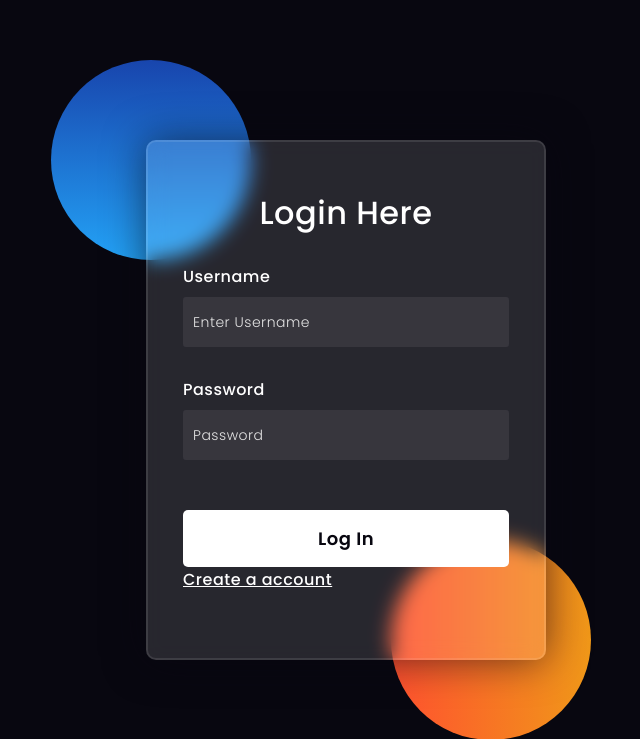
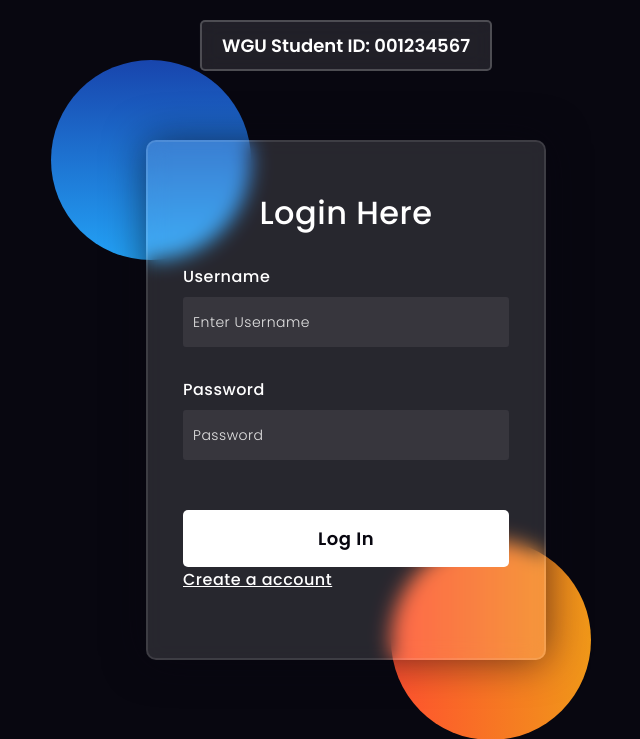
Before and after one commit to codeecoffee/pySelenium, a Django app: page /login/ in a window 1280 px wide. Shown: the top 739 px of the page, without its empty margins (294-934 px from the left). Run offline with Django 3.2, Linux system fonts and the light colour scheme.

Commit message:
Add WGU Student ID header to login page
Added a student ID header with styling to the login page.

```diff
--- a/templates/login.html
+++ b/templates/login.html
@@ -50,6 +50,25 @@ body{
     right: -30px;
     bottom: -80px;
 }
+
+/* Student ID Header Styling */
+.student-id-header {
+    position: absolute;
+    top: 20px;
+    left: 50%;
+    transform: translateX(-50%);
+    font-family: 'Poppins', sans-serif;
+    color: #ffffff;
+    font-size: 18px;
+    font-weight: 600;
+    background-color: rgba(255,255,255,0.1);
+    padding: 10px 20px;
+    border-radius: 5px;
+    backdrop-filter: blur(10px);
+    border: 2px solid rgba(255,255,255,0.2);
+    z-index: 1000;
+}
+
 form{
     height: 520px;
     width: 400px;
@@ -135,6 +154,11 @@ button{
     </style>
 </head>
 <body>
+    <!-- WGU Student ID Header -->
+    <div class="student-id-header" id="student-id">
+        WGU Student ID: 001234567
+    </div>
+
     <div class="background">
         <div class="shape"></div>
         <div class="shape"></div>
@@ -149,11 +173,6 @@ button{
         <input type="password" placeholder="Password" id="password" name="pass">
 
         <button type="submit">Log In</button>
-        <!-- <input type="button" value=""> -->
-        <!-- <div class="social">
-          <div class="go"><i class="fab fa-google"></i>  Google</div>
-          <div class="fb"><i class="fab fa-facebook"></i>  Facebook</div>
-        </div> -->
         <a href="{% url 'signup' %}" >Create a account</a>
     </form>
 </body>
```
